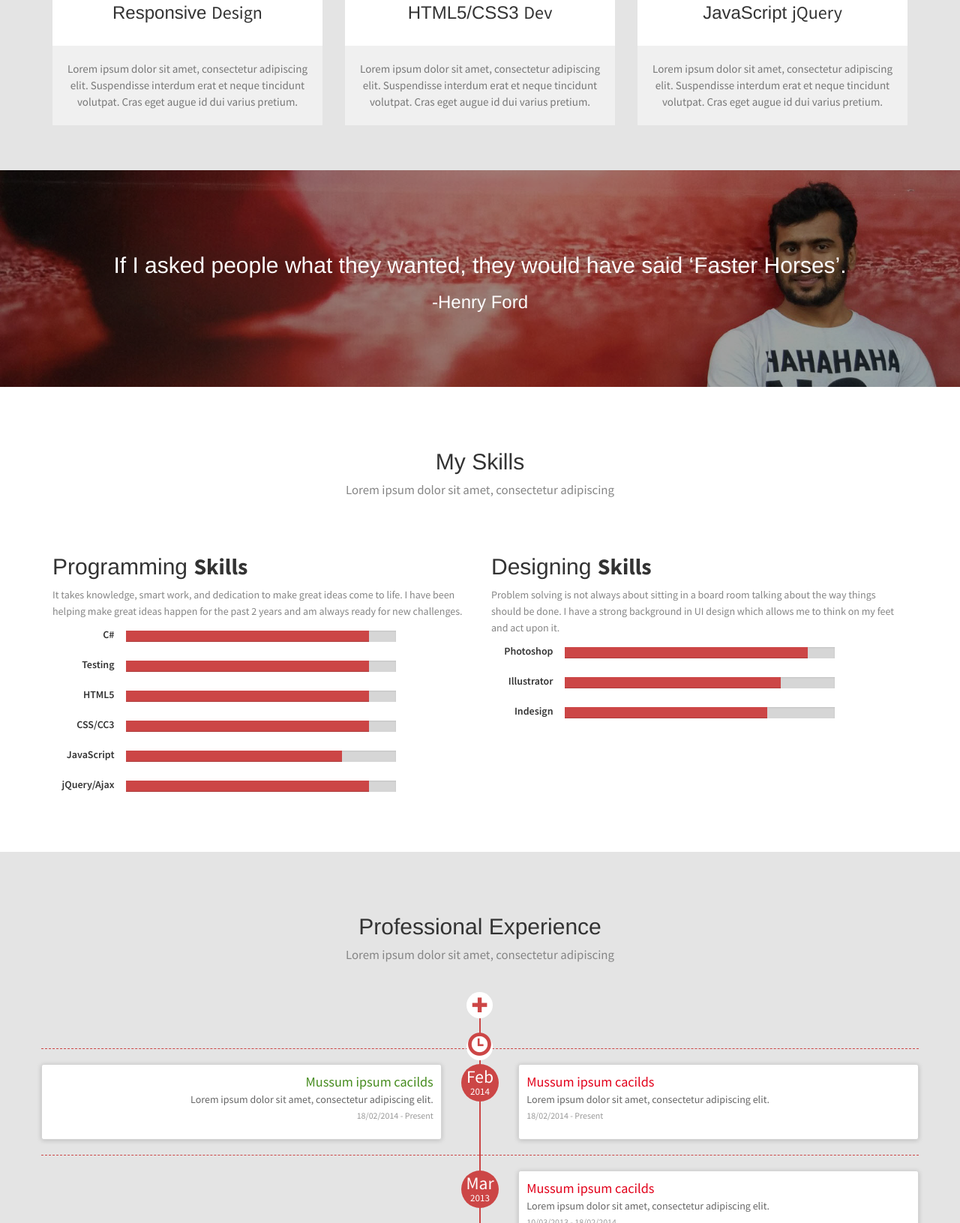
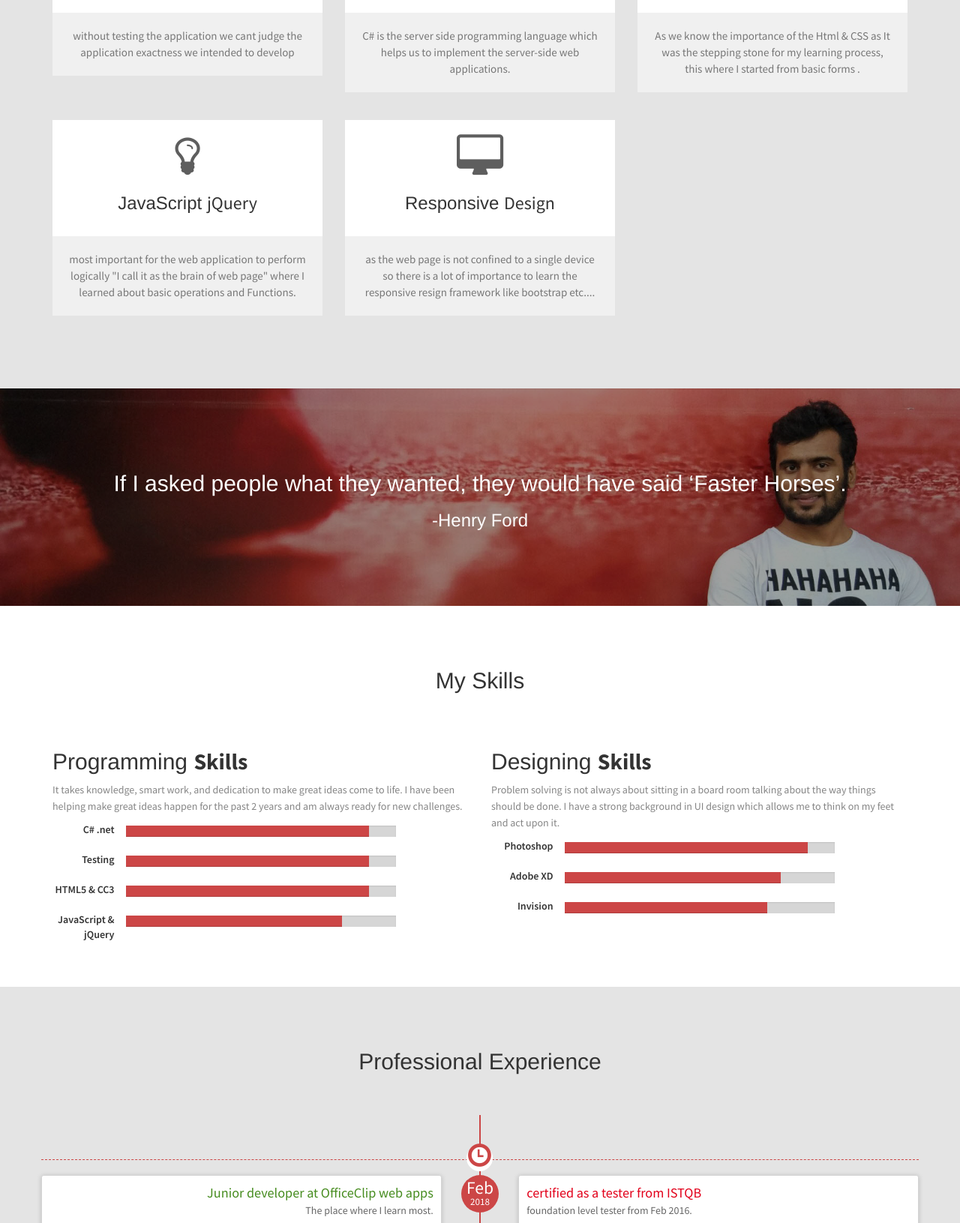
Before and after one commit to shrawankick/shrawankick.github.io, a plain HTML site: page index.html in a window 1280 px wide. Shown: the part 1169-2800 px from the top of the page at 75% size. Drawn offline with Linux system fonts and the light colour scheme.

Commit message:
basic edit

```diff
--- a/css/styles.css
+++ b/css/styles.css
@@ -412,11 +412,11 @@ padding:50px 0;
 background:#fff;
 }
 
-#aboutUs .txtHead{
+#aboutMe .txtHead{
 background:#fff;
 padding:20px 10px;
 }
-#aboutUs .txtHead .fa {
+#aboutMe .txtHead .fa {
 font-size: 58px;
 color: #5E5E5E;
 }
@@ -426,6 +426,7 @@ font-size: 15px;
 color: #777777;
 padding: 20px;
 margin: 0px;
+margin-bottom: 1cm;
 }
 /*parlex*/
 .bg-parlex {
--- a/index.html
+++ b/index.html
@@ -49,7 +49,7 @@
                 <div id="main-nav" class="collapse navbar-collapse">
                     <ul class="nav navbar-nav" id="mainNav">
                         <li class="active"><a href="#home" class="scroll-link">Home</a></li>
-                        <li><a href="#aboutUs" class="scroll-link">About Me</a></li>
+                        <li><a href="#aboutMe" class="scroll-link">About Me</a></li>
                         <li><a href="#skills" class="scroll-link">Skills</a></li>
                         <li><a href="#experience" class="scroll-link">Experience</a></li>
                         <li><a href="#portfolio" class="scroll-link">Portfolio</a></li>
@@ -120,52 +120,70 @@
     <section id="introText">
         <div class="container">
             <div class="text-center">
-                <h1>I create beautiful responsive websites, Yes I am a UX geek</h1>
-                <p>Lorem ipsum dolor sit amet, consectetur adipiscing elit. Suspendisse interdum erat et neque tincidunt volutpat.
-                    Cras eget augue id dui varius pretium. Cras posuere dolor risus. Pellentesque elementum ultricies quam,
-                    sit amet rhoncus nisl viverra in. Cras imperdiet nisi a euismod molestie. Ut a metus arcu. Pellentesque
-                    feugiat dictum erat. Nulla vehicula condimentum purus, quis imperdiet nisl ultricies eleifend. Nulla
-                    quis rhoncus risus. Ut vel vehicula urna.</p>
+                <h1>I am a Technocrat</h1>
+                <p>I am a continuous Learner, Listener love to explore new things always believe that only persistence can only
+                    make us strong .</p>
             </div>
         </div>
 
     </section>
     <!--About-->
-    <section id="aboutUs" class="secPad">
+    <section id="aboutMe" class="secPad">
         <div class="container">
             <div class="heading text-center">
                 <!-- Heading -->
-                <h2>I am Shrawan, a UI Designer & developer</h2>
-                <p>Lorem ipsum dolor sit amet, consectetur adipiscing elit</p>
+                <h2>I am Shrawan, a developer,Tester & UI Designer</h2>
+                <p>Where I can balance the thing Logically and but never multitask.Let me explain why </p>
             </div>
+
             <div class="row">
                 <!-- item -->
                 <div class="col-md-4 text-center tileBox">
-                    <div class="txtHead"> <i class="fa fa-desktop"></i>
-                        <h3>Responsive <span class="id-color">Design</span></h3>
+                    <div class="txtHead"> <i class="fa fa-bug"></i>
+                        <h3>Testing <span class="id-color"> </span></h3>
                     </div>
-                    <p>Lorem ipsum dolor sit amet, consectetur adipiscing elit. Suspendisse interdum erat et neque tincidunt
-                        volutpat. Cras eget augue id dui varius pretium.</p>
+                    <p>
+                        without testing the application we cant judge the application exactness we intended to develop
+                    </p>
                 </div>
                 <!-- end: -->
+
+                <!-- item -->
+                <div class="col-md-4 text-center tileBox">
+                    <div class="txtHead"><i class="fa fa-code"></i>
+                        <h3>C#.net<span class="id-color">Dev</span></h3>
+                    </div>
+                    <p>C# is the server side programming language which helps us to implement the server-side web applications.</p>
+                </div>
+                <!-- end: -->
+
 
                 <!-- item -->
                 <div class="col-md-4 text-center tileBox">
                     <div class="txtHead"><i class="fa fa-css3"></i>
                         <h3>HTML5/CSS3 <span class="id-color">Dev</span></h3>
                     </div>
-                    <p>Lorem ipsum dolor sit amet, consectetur adipiscing elit. Suspendisse interdum erat et neque tincidunt
-                        volutpat. Cras eget augue id dui varius pretium.</p>
+                    <p>As we know the importance of the Html & CSS as It was the stepping stone for my learning process, this
+                        where I started from basic forms .</p>
+                </div>
+                <!-- end: -->
+                <!-- item -->
+                <div class="col-md-4 text-center tileBox">
+                    <div class="txtHead"><i class="fa fa-lightbulb-o"></i>
+                        <h3>JavaScript <span class="id-color">jQuery</span></h3>
+                    </div>
+                    <p>most important for the web application to perform logically "I call it as the brain of web page" where
+                        I learned about basic operations and Functions.</p>
                 </div>
                 <!-- end: -->
 
                 <!-- item -->
                 <div class="col-md-4 text-center tileBox">
-                    <div class="txtHead"><i class="fa fa-lightbulb-o"></i>
-                        <h3>JavaScript <span class="id-color">jQuery</span></h3>
+                    <div class="txtHead"> <i class="fa fa-desktop"></i>
+                        <h3>Responsive <span class="id-color">Design</span></h3>
                     </div>
-                    <p>Lorem ipsum dolor sit amet, consectetur adipiscing elit. Suspendisse interdum erat et neque tincidunt
-                        volutpat. Cras eget augue id dui varius pretium.</p>
+                    <p>as the web page is not confined to a single device so there is a lot of importance to learn the responsive
+                        resign framework like bootstrap etc....</p>
                 </div>
                 <!-- end: -->
             </div>
@@ -188,7 +206,7 @@
             <div class="heading text-center">
                 <!-- Heading -->
                 <h2>My Skills</h2>
-                <p>Lorem ipsum dolor sit amet, consectetur adipiscing</p>
+                <!-- <p>Lorem ipsum dolor sit amet, consectetur adipiscing</p> -->
             </div>
             <div class="row">
                 <div class="col-sm-6">
@@ -200,7 +218,7 @@
                     </p>
 
                     <div class="row">
-                        <div class="col-md-2 skilltitle">C#</div>
+                        <div class="col-md-2 skilltitle">C# .net</div>
                         <div class="col-md-8">
                             <div class="progress">
                                 <div class="progress-bar" role="progressbar" aria-valuenow="90" aria-valuemin="0" aria-valuemax="100" style="width: 90%;">
@@ -215,23 +233,23 @@
                         <div class="col-md-8">
                             <div class="progress">
                                 <div class="progress-bar" role="progressbar" aria-valuenow="90" aria-valuemin="0" aria-valuemax="100" style="width: 90%;">
-                                    <span class="sr-only">80% Complete</span>
+                                    <span class="sr-only">75% Complete</span>
                                 </div>
                             </div>
                         </div>
                     </div>
 
                     <div class="row">
-                        <div class="col-md-2 skilltitle">HTML5</div>
+                        <div class="col-md-2 skilltitle">HTML5 & CC3</div>
                         <div class="col-md-8">
                             <div class="progress">
                                 <div class="progress-bar" role="progressbar" aria-valuenow="90" aria-valuemin="0" aria-valuemax="100" style="width: 90%;">
-                                    <span class="sr-only">80% Complete</span>
+                                    <span class="sr-only">70% Complete</span>
                                 </div>
                             </div>
                         </div>
                     </div>
-                    <div class="row">
+                    <!-- <div class="row">
                         <div class="col-md-2 skilltitle">CSS/CC3</div>
                         <div class="col-md-8">
                             <div class="progress">
@@ -240,18 +258,18 @@
                                 </div>
                             </div>
                         </div>
-                    </div>
+                    </div> -->
                     <div class="row">
-                        <div class="col-md-2 skilltitle">JavaScript</div>
+                        <div class="col-md-2 skilltitle">JavaScript & jQuery</div>
                         <div class="col-md-8">
                             <div class="progress">
-                                <div class="progress-bar" role="progressbar" aria-valuenow="80" aria-valuemin="0" aria-valuemax="100" style="width: 80%;">
+                                <div class="progress-bar" role="progressbar" aria-valuenow="90" aria-valuemin="0" aria-valuemax="100" style="width: 80%;">
                                     <span class="sr-only">70% Complete</span>
                                 </div>
                             </div>
                         </div>
                     </div>
-                    <div class="row">
+                    <!-- <div class="row">
                         <div class="col-md-2 skilltitle">jQuery/Ajax</div>
                         <div class="col-md-8">
                             <div class="progress">
@@ -260,7 +278,7 @@
                                 </div>
                             </div>
                         </div>
-                    </div>
+                    </div> -->
                 </div>
                 <div class="col-sm-6">
                     <h2>Designing <strong>Skills</strong></h2>
@@ -280,7 +298,7 @@
                         </div>
                     </div>
                     <div class="row">
-                        <div class="col-md-2 skilltitle">Illustrator</div>
+                        <div class="col-md-2 skilltitle">Adobe XD</div>
                         <div class="col-md-8">
                             <div class="progress">
                                 <div class="progress-bar" role="progressbar" aria-valuenow="80" aria-valuemin="0" aria-valuemax="100" style="width: 80%;">
@@ -290,7 +308,7 @@
                         </div>
                     </div>
                     <div class="row">
-                        <div class="col-md-2 skilltitle">Indesign</div>
+                        <div class="col-md-2 skilltitle">Invision</div>
                         <div class="col-md-8">
                             <div class="progress">
                                 <div class="progress-bar" role="progressbar" aria-valuenow="75" aria-valuemin="0" aria-valuemax="100" style="width: 75%;">
@@ -310,15 +328,15 @@
             <div class="heading text-center">
                 <!-- Heading -->
                 <h2>Professional Experience</h2>
-                <p>Lorem ipsum dolor sit amet, consectetur adipiscing</p>
+                <!-- <p>Lorem ipsum dolor sit amet, consectetur adipiscing</p> -->
             </div>
             <div id="timeline">
                 <div class="row timeline-movement timeline-movement-top">
-                    <div class="timeline-badge timeline-future-movement">
+                    <!-- <div class="timeline-badge timeline-future-movement">
                         <a href="#">
-                <span class="glyphicon glyphicon-plus"></span>
-            </a>
-                    </div>
+                            <!-- <span class="glyphicon glyphicon-plus"></span>
+                        </a>
+                    </div> -->
                     <div class="timeline-badge timeline-filter-movement">
                         <a href="#">
                 <span class="glyphicon glyphicon-time"></span>
@@ -330,7 +348,7 @@
 
                     <div class="timeline-badge">
                         <span class="timeline-balloon-date-day">Feb</span>
-                        <span class="timeline-balloon-date-month">2014</span>
+                        <span class="timeline-balloon-date-month">2018</span>
                     </div>
 
 
@@ -339,10 +357,10 @@
                             <div class="col-sm-11">
                                 <div class="timeline-panel credits">
                                     <ul class="timeline-panel-ul">
-                                        <li><span class="importo">Mussum ipsum cacilds</span></li>
-                                        <li><span class="causale">Lorem ipsum dolor sit amet, consectetur adipiscing elit. </span>                                            </li>
+                                        <li><span class="importo">Junior developer at OfficeClip web apps</span></li>
+                                        <li><span class="causale">The place where I learn most. </span> </li>
                                         <li>
-                                            <p><small class="text-muted"> 18/02/2014 - Present</small></p>
+                                            <p><small class="text-muted"> 1/03/2016 - Present</small></p>
                                         </li>
                                     </ul>
                                 </div>
@@ -356,10 +374,10 @@
                             <div class="col-sm-offset-1 col-sm-11">
                                 <div class="timeline-panel debits">
                                     <ul class="timeline-panel-ul">
-                                        <li><span class="importo">Mussum ipsum cacilds</span></li>
-                                        <li><span class="causale">Lorem ipsum dolor sit amet, consectetur adipiscing elit. </span>                                            </li>
+                                        <li><span class="importo">certified as a tester from ISTQB</span></li>
+                                        <li><span class="causale">foundation level tester from Feb 2016. </span> </li>
                                         <li>
-                                            <p><small class="text-muted"> 18/02/2014 - Present</small></p>
+                                            <p><small class="text-muted"> 18/02/2016 - Present</small></p>
                                         </li>
                                     </ul>
                                 </div>
@@ -376,7 +394,7 @@
 
                     <div class="timeline-badge">
                         <span class="timeline-balloon-date-day">Mar</span>
-                        <span class="timeline-balloon-date-month">2013</span>
+                        <span class="timeline-balloon-date-month">2014</span>
                     </div>
 
                     <div class="col-sm-offset-6 col-sm-6  timeline-item">
@@ -675,8 +693,8 @@
                 <a href="#"><i class="fa fa-twitter"></i></a>
                 <a href="#"><i class="fa fa-facebook"></i></a>
                 <a href="#"><i class="fa fa-dribbble"></i></a>
-                <a href="#"><i class="fa fa-flickr"></i></a>
-                <a href="#"><i class="fa fa-github"></i></a>
+                <a href="https://www.flickr.com/photos/101502694@N03/" target="_blank"><i class="fa fa-flickr"></i></a>
+                <a href="https://github.com/shrawankick" target="_blank"><i class="fa fa-github"></i></a>
             </div>
 
             <div class="clear"></div>
@@ -684,16 +702,17 @@
         </div>
     </footer>
     <!--/.page-section-->
-    <section class="copyright">
+    <!-- <section class="copyright">
         <div class="container">
             <div class="row">
                 <!-- <div class="col-sm-12 text-center">
-                    Copyright 2014 | All Rights Reserved -- Template by <a href="http://webThemez.com">WebThemez.com</a>
+                    Copyright 2016 | All Rights Reserved
+
                 </div> -->
             </div>
-            <!-- / .row -->
+            <!-- / .row
         </div>
-    </section>
+    </section> -->
     <a href="#top" class="topHome"><i class="fa fa-chevron-up fa-2x"></i></a>
 
     <!--[if lte IE 8]><script src="//ajax.googleapis.com/ajax/libs/jquery/1.11.0/jquery.min.js"></script><![endif]-->
```
